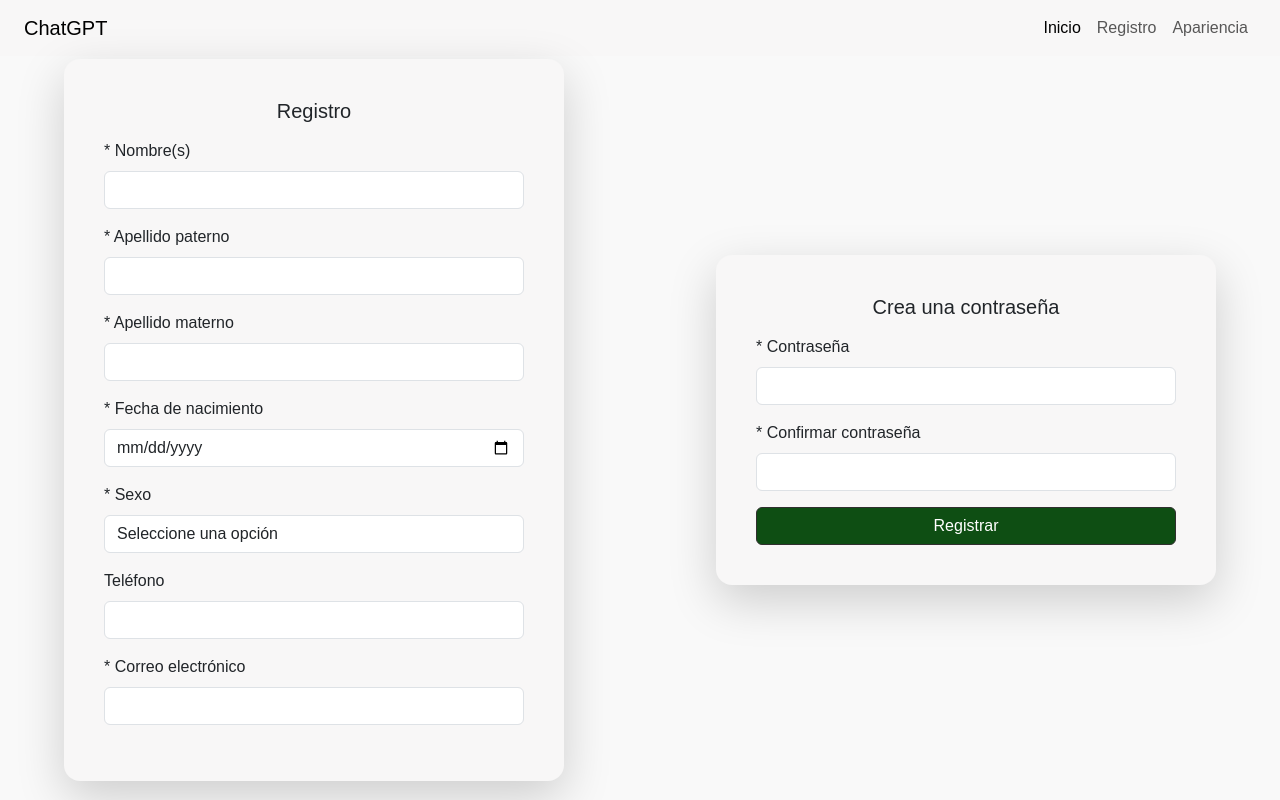
After one commit to ivansalas2064/chatapp_Front, a PHP site: page /registro.html in a window 1280 px wide. The commit adds this page. Run offline with PHP 8.4, Linux system fonts and the light colour scheme; some libraries are stand-ins or nearby versions.

Commit message:
Pagina-registro

```diff
--- /dev/null
+++ b/app-registro.js
@@ -0,0 +1,143 @@
+
+document.addEventListener("DOMContentLoaded", () => {
+  const form = document.getElementById("form-registro");
+
+  const campos = {
+    nombre: document.getElementById("nombrec"),
+    apellidoP: document.getElementById("apellidoP"),
+    apellidoM: document.getElementById("apellidoM"),
+    edad: document.getElementById("fechaNacimiento"),
+    sexo: document.getElementById("sexo"),
+    email: document.getElementById("emailR"),
+    pass1: document.getElementById("password1"),
+    pass2: document.getElementById("password2"),
+    telefono: document.getElementById("telefono")
+  };
+
+  const avisos = {
+    nombre: document.getElementById("aviso-nombre"),
+    apellidoP: document.getElementById("aviso-apellidoP"),
+    apellidoM: document.getElementById("aviso-apellidoM"),
+    edad: document.getElementById("aviso-edad"),
+    sexo: document.getElementById("aviso-sexo"),
+    email: document.getElementById("aviso-email-r"),
+    pass1: document.getElementById("aviso-pass1"),
+    pass2: document.getElementById("aviso-pass2"),
+    telefono: document.getElementById("aviso-telefono")
+  };
+
+  function aplicarEstilo(campo, valido) {
+    campo.classList.remove("is-valid", "is-invalid");
+    campo.classList.add(valido ? "is-valid" : "is-invalid");
+  }
+
+  function validarSoloLetras(campo, aviso) {
+    const regex = /^[A-Za-zÁÉÍÓÚáéíóúÑñ\s]+$/;
+    const valido = regex.test(campo.value.trim());
+    aviso.style.display = valido ? "none" : "inline";
+    aplicarEstilo(campo, valido);
+    return valido;
+  }
+
+  function validarEdad() {
+  const inputFecha = document.getElementById('fechaNacimiento');
+  const fecha = new Date(inputFecha.value);
+  const min = new Date('1900-01-01');
+  const max = new Date('2025-12-31');
+
+  const valido = !isNaN(fecha.getTime()) && fecha >= min && fecha <= max;
+
+  inputFecha.classList.remove('is-valid', 'is-invalid');
+  inputFecha.classList.add(valido ? 'is-valid' : 'is-invalid');
+
+  if (avisos?.fecha) {
+    avisos.fecha.style.display = valido ? 'none' : 'inline';
+  }
+
+  return valido;
+}
+
+
+  function validarSexo() {
+    const valido = campos.sexo.value !== "";
+    avisos.sexo.style.display = valido ? "none" : "inline";
+    aplicarEstilo(campos.sexo, valido);
+    return valido;
+  }
+
+  function validarEmail() {
+    const regex = /^[a-zA-Z0-9_.+-]+@[a-zA-Z0-9-]+\.[a-zA-Z0-9-.]+$/;
+    const valido = regex.test(campos.email.value.trim());
+    avisos.email.style.display = valido ? "none" : "inline";
+    aplicarEstilo(campos.email, valido);
+    return valido;
+  }
+
+  function validarTelefono() {
+    const regex = /^[0-9]{10}$/;
+    const valido = regex.test(campos.telefono.value.trim());
+    avisos.telefono.style.display = valido ? "none" : "inline";
+    aplicarEstilo(campos.telefono, valido);
+    return valido;
+  }
+
+  function validarPasswords() {
+    const pass1 = campos.pass1.value.trim();
+    const pass2 = campos.pass2.value.trim();
+    const regex = /^(?=.*[A-Z])(?=.*[0-9])(?=.*[^\w\s]).{8,}$/;
+
+    const segura = regex.test(pass1);
+    const iguales = pass1 === pass2;
+
+    avisos.pass1.style.display = segura ? "none" : "inline";
+    avisos.pass2.style.display = iguales ? "none" : "inline";
+
+    aplicarEstilo(campos.pass1, segura);
+    aplicarEstilo(campos.pass2, segura && iguales);
+
+    return segura && iguales;
+  }
+
+  campos.nombre.addEventListener("input", () => validarSoloLetras(campos.nombre, avisos.nombre));
+  campos.apellidoP.addEventListener("input", () => validarSoloLetras(campos.apellidoP, avisos.apellidoP));
+  campos.apellidoM.addEventListener("input", () => validarSoloLetras(campos.apellidoM, avisos.apellidoM));
+  campos.edad.addEventListener("input", validarEdad);
+  campos.sexo.addEventListener("change", validarSexo);
+  campos.email.addEventListener("input", validarEmail);
+  campos.telefono.addEventListener("input", validarTelefono);
+  campos.pass1.addEventListener("input", validarPasswords);
+  campos.pass2.addEventListener("input", validarPasswords);
+
+  form.addEventListener("submit", (e) => {
+    e.preventDefault();
+
+    const validaciones = [
+      validarSoloLetras(campos.nombre, avisos.nombre),
+      validarSoloLetras(campos.apellidoP, avisos.apellidoP),
+      validarSoloLetras(campos.apellidoM, avisos.apellidoM),
+      validarEdad(),
+      validarSexo(),
+      validarEmail(),
+      validarTelefono(),
+      validarPasswords()
+    ];
+
+    const todoValido = validaciones.every(v => v === true);
+
+
+  if (todoValido) {
+  alert("Registro exitoso 🎉");
+
+  form.reset();
+
+  Object.values(campos).forEach(campo => {
+    campo.classList.remove('is-valid', 'is-invalid');
+  });
+
+  Object.values(avisos).forEach(aviso => {
+    aviso.style.display = 'none';
+  });
+}
+
+  });
+});
--- /dev/null
+++ b/registro.html
@@ -0,0 +1,134 @@
+<!DOCTYPE html>
+<html lang="en">
+<head>
+    <meta charset="UTF-8">
+    <meta name="viewport" content="width=device-width, initial-scale=1.0">
+    <link rel="stylesheet" href="node_modules/bootstrap/dist/css/bootstrap.min.css">
+    <script src="node_modules/bootstrap/dist/js/bootstrap.bundle.min.js"></script>
+    <link rel="stylesheet" href="style.css">
+    <title>ChatGPT</title>
+
+</head>
+<body >
+
+    <header class="nav-menu">
+    <nav class="navbar navbar-expand-md px-4">
+  <a class="navbar-brand" href="#">ChatGPT</a>
+
+
+  <button class="navbar-toggler" type="button" data-bs-toggle="collapse" data-bs-target="#menuNav">
+    <span class="navbar-toggler-icon"></span>
+  </button>
+
+
+  <div class="collapse navbar-collapse" id="menuNav">
+    <ul class="navbar-nav ms-auto">
+      <li class="nav-item">
+        <a class="nav-link active" id="inicio" href="./index.html">Inicio</a>
+      </li>
+      <li class="nav-item">
+        <a class="nav-link" id="registro" href="#">Registro</a>
+      </li>
+      <li class="nav-item">
+        <button class="nav-link" id="btn-bg">Apariencia</button>
+      </li>
+    </ul>
+  </div>
+</nav>
+    </header>
+
+
+  <main class="main-content container-fluid">
+   <form id="form-registro" class="row full-height w-100">
+  <div class="col-md-6 d-md-flex justify-content-center align-items-center">
+    <div class="caja card shadow-lg border-0 card-wrapper align-self-center p-4 mb-3 mx-auto">
+      <div class="card-body">
+        <h5 class="card-title text-center mb-3">Registro</h5>
+
+        <div class="mb-3">
+          <label for="nombrec" class="form-label">* Nombre(s)</label>
+          <input type="text" class="form-control " id="nombrec" required />
+          <small id="aviso-nombre" class="text-danger" style="display:none;">Solo letras. No números ni símbolos..</small>
+        </div>
+        <div class="mb-3">
+          <label for="apellidoP" class="form-label">* Apellido paterno</label>
+          <input type="text" class="form-control " id="apellidoP" required />
+          <small id="aviso-apellidoP" class="text-danger" style="display:none;">Solo letras. No números ni símbolos..</small>
+
+        </div>
+        <div class="mb-3">
+          <label for="apellidoM" class="form-label">* Apellido materno</label>
+          <input type="text" class="form-control" id="apellidoM" required />
+          <small id="aviso-apellidoM" class="text-danger" style="display:none;">Solo letras. No números ni símbolos..</small>
+
+        </div>
+       <div class="mb-3">
+        <label for="fechaNacimiento" id="sexo" class="form-label">* Fecha de nacimiento</label>
+        <input type="date" class="form-control" id="fechaNacimiento" />
+        <small id="aviso-edad" class="text-danger" style="display:none;">Fecha no válida (1900 - 2025)</small>
+      </div>
+
+        <div class="mb-3">
+          <label for="sexo" class="form-label">* Sexo</label>
+          <select class="form-control" id="sexo" required>
+            <option value="">Seleccione una opción</option>
+            <option value="masculino">Masculino</option>
+            <option value="femenino">Femenino</option>
+            <option value="otro">Otro</option>
+            <option value="prefiero_no_decirlo">Prefiero no decirlo</option>
+          </select>
+          <small id="aviso-sexo" class="text-danger" style="display:none;">Campo obligatorio.</small>
+
+        </div>
+
+      <!-- Teléfono -->
+      <div class="mb-3">
+        <label for="telefono" class="form-label">Teléfono</label>
+        <input type="text" class="form-control" id="telefono" maxlength="10" />
+         <small id="aviso-telefono" class="text-danger" style="display:none;">Debe tener exactamente 10 dígitos numéricos.</small>
+
+      </div>
+
+        <div class="mb-3">
+          <label for="emailR" class="form-label">* Correo electrónico</label>
+          <input type="email" class="form-control" id="emailR" required />
+         <small id="aviso-email-r" class="text-danger" style="display: none;">Formato inválido o contiene espacios.</small>
+        </div>
+      </div>
+    </div>
+  </div>
+
+  <div class="col-md-6 d-md-flex justify-content-center align-items-center">
+    <div class="caja card shadow-lg border-0 card-wrapper align-self-center p-4 mb-3 mx-auto">
+      <div class="card-body">
+        <h5 class="card-title text-center mb-3">Crea una contraseña</h5>
+
+        <div class="mb-3">
+          <label for="password1" class="form-label">* Contraseña</label>
+          <input type="password" class="form-control" id="password1" required />
+          <small id="aviso-pass1" class="text-danger" style="display: none;">Debe tener al menos 8 caracteres, 1 mayúscula, 1 número y 1 símbolo..</small>
+
+
+        </div>
+        <div class="mb-3">
+          <label for="password2" class="form-label">* Confirmar contraseña</label>
+          <input type="password" class="form-control" id="password2" required />
+        <small id="aviso-pass2" class="text-danger" style="display: none;">Las contraseñas no coinciden</small>
+
+
+        </div>
+
+        <button type="submit" id="btn-registro" class="btn btn-primary w-100">Registrar</button>
+      </div>
+    </div>
+  </div>
+</form>
+
+  </main>
+
+  <script src="./app.js"></script>
+  <script src="./app-registro.js"></script>
+
+</body>
+
+</html>
--- a/style.css
+++ b/style.css
@@ -113,7 +113,7 @@
   border-color: #312f2f;
 }
 
-.dark-mode #btn-entrar{
+.dark-mode #btn-entrar, #btn-registro{
 background-color: #0e4e13;
 border-color: #312f2f;
 }
@@ -139,3 +139,34 @@ input:hover {
   border-color: #0e4e13;
   box-shadow: 0 0 5px rgba(0, 191, 255, 0.4);
 }
+
+/* page Registro*/
+
+.caja{
+
+  background-color: #f8f7f7;
+  max-width: 500px;
+  max-height: 100%;
+}
+
+.dark-mode .main-content{
+  background-color: #212121;
+
+}
+
+
+.dark-mode .navbar-brand{
+  color: #f5f5f5;
+}
+
+.left img {
+  max-width: 50%;
+  height: auto;
+  display: block;
+}
+
+.dark-mode #sexo{
+  background-color: #212121;
+  color: #f5f5f5;
+  font-size: 15px;
+}
```
